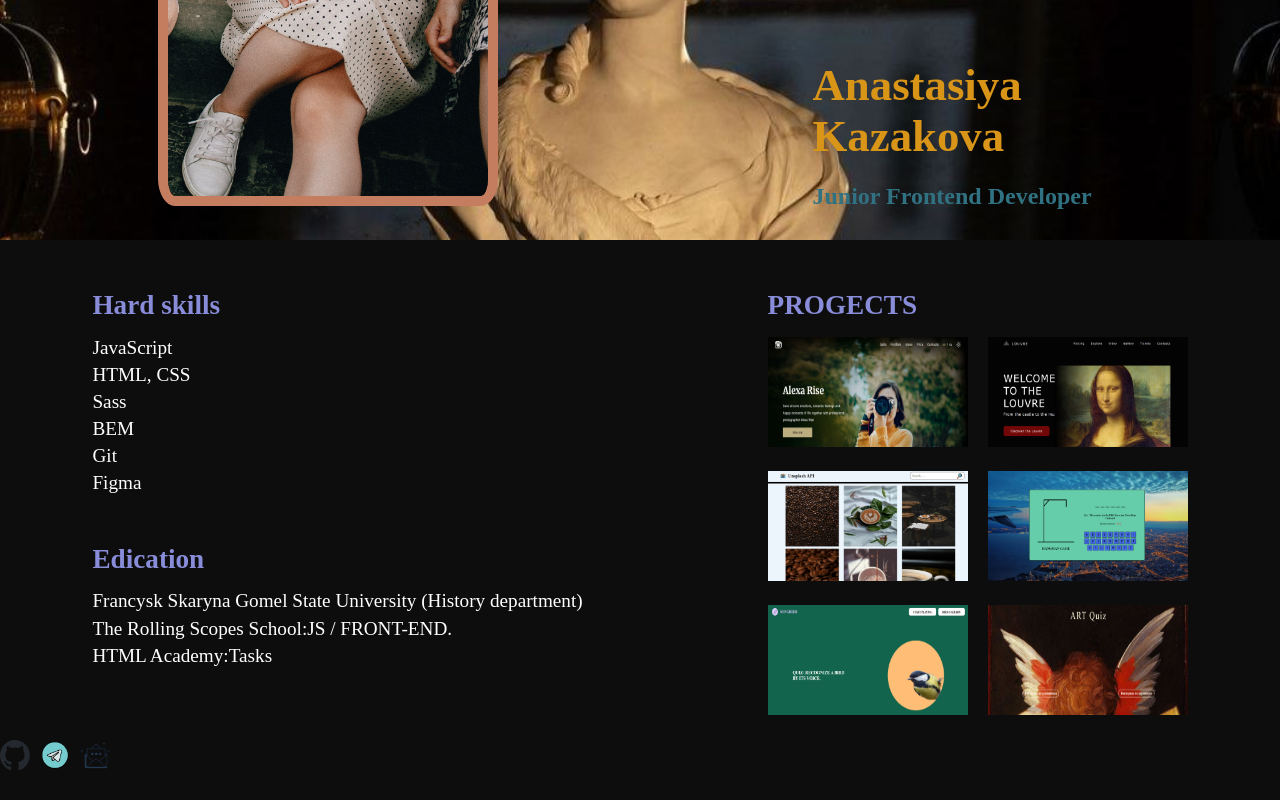
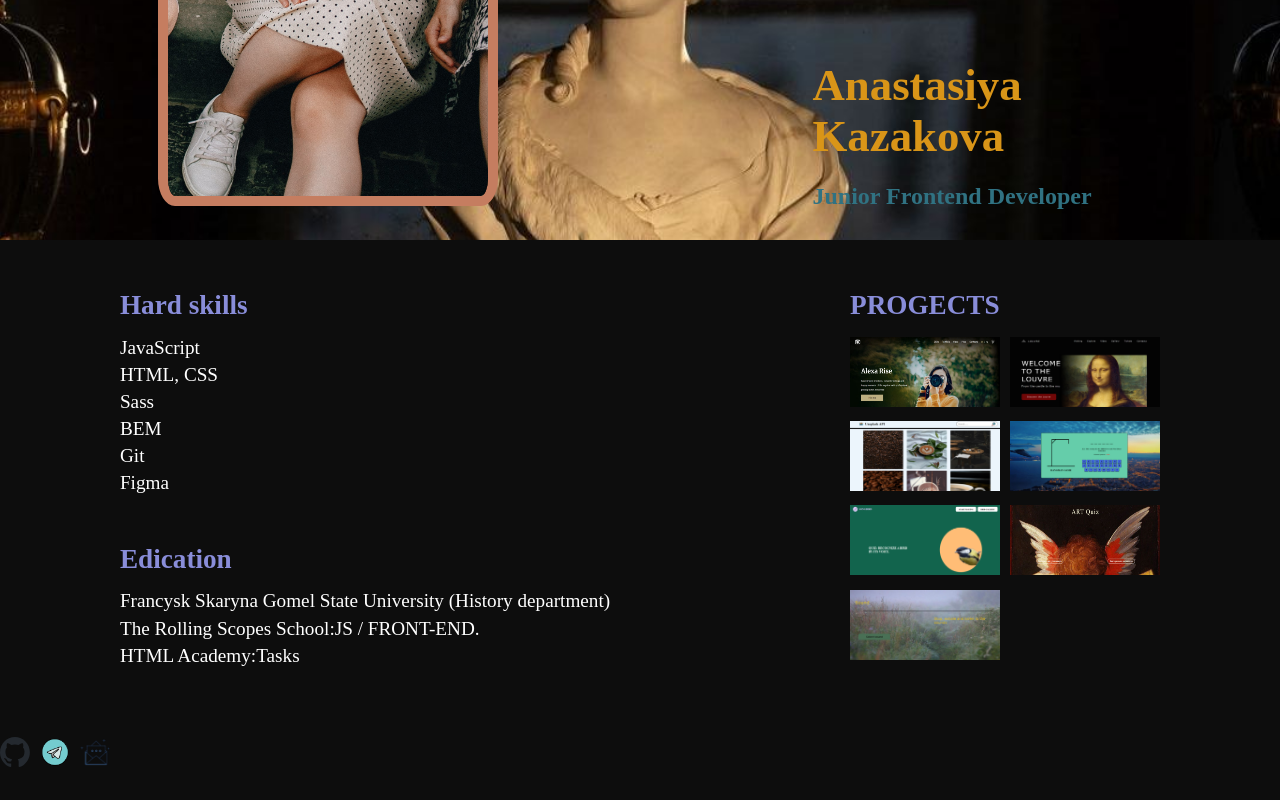
Before and after one commit to anastasia19141918/CV, a website: page MyCv/index.html in a window 1280 px wide. Shown: the part 374-1174 px from the top of the page. Drawn offline with Linux system fonts and the light colour scheme.

Commit message:
fix: img

```diff
--- a/MyCv/index.html
+++ b/MyCv/index.html
@@ -99,6 +99,13 @@
                   <img src="./img/art-quiz.jpg" alt="songbird" class="projects__img">
                 </a>
               </div>
+
+              <div class="projects__slaider">
+                <a href="https://anastasia19141918.github.io/eco-sounds/" class="projects__link">
+                  <img src="./img/eco-sounds.jpg" alt="eco-sounds" class="projects__img">
+                </a>
+              </div>
+
             </div>
           </div>
         </section>
--- a/MyCv/sass/pages/_progects.scss
+++ b/MyCv/sass/pages/_progects.scss
@@ -5,10 +5,10 @@
 .progect__itemns {
   display: grid;
   grid-template-columns: repeat(2, 0.5fr);
-  gap: 20px 20px;
+  gap: 10px 10px;
 }
 
 .projects__img {
-  width: 200px;
-  height: 110px;
+  width: 150px;
+  height: 70px;
 }
```
Also changed, not shown: MyCv/img/eco-sounds.jpg (added), MyCv/sass/index.css.
